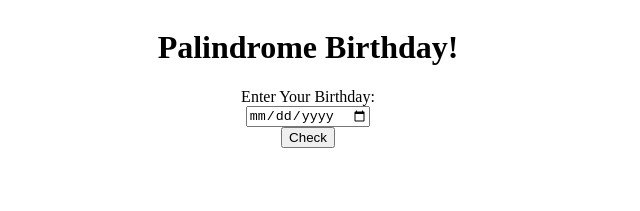
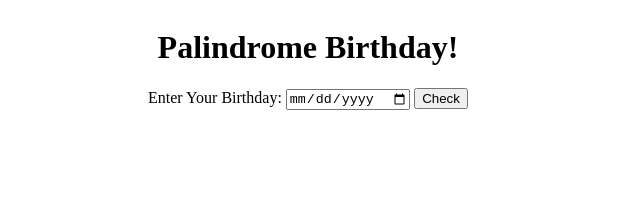
Before and after one commit to 4bhish/palindrome-birthday-app, a plain HTML site: page index.html in a window 1280 px wide. Shown: the whole page, without its empty margins (0-640 px from the left). Drawn offline with Linux system fonts and the light colour scheme.

Commit message:
Update index.html

```diff
--- a/index.html
+++ b/index.html
@@ -8,14 +8,15 @@
     <link rel="stylesheet" href="style.css">
 </head>
 <body>
-    <h1 class="heading">Palindrome Birthday!</h1>
+    <main class="container">
+        <h1 class="heading">Palindrome Birthday!</h1>
 
-    <label for="input-dob">Enter Your Birthday: </label>
-    <input type="date" id="input-dob">
+        <label for="input-dob">Enter Your Birthday: </label>
+        <input type="date" id="input-dob">
 
-    <button id="button-check">Check</button>
-    <div id="output"></div>
-
+        <button id="button-check">Check</button>
+        <div id="output"></div>
+    </main>
     <script src="app.js"></script>
 </body>
 </html>
```
